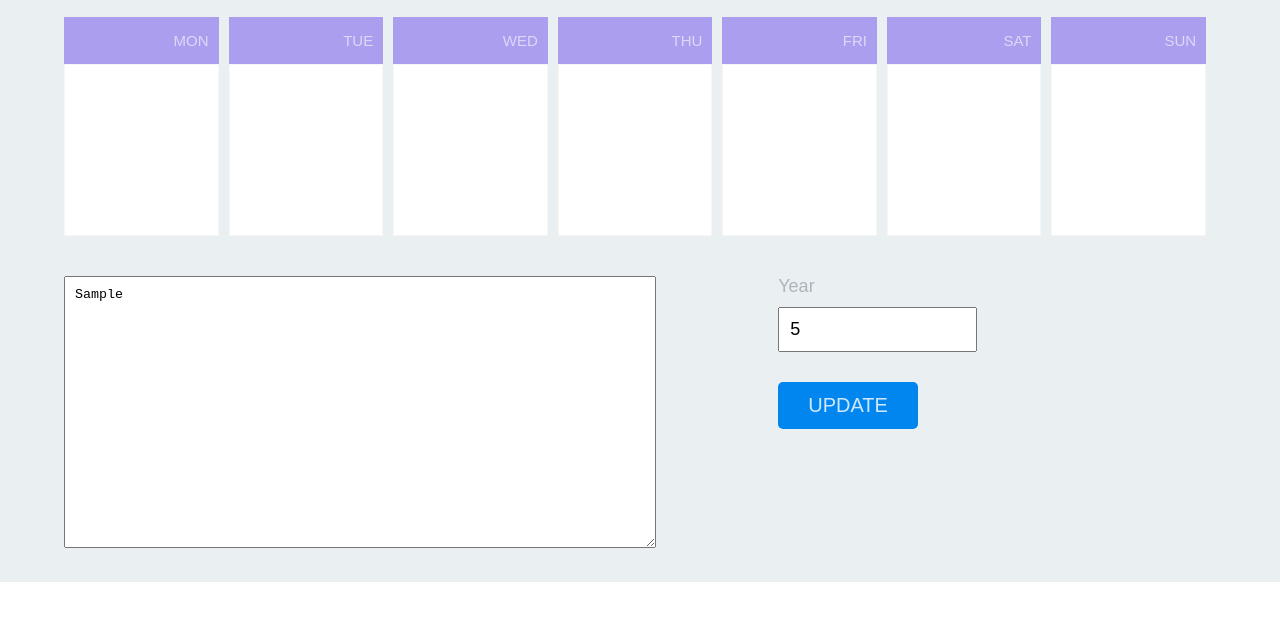
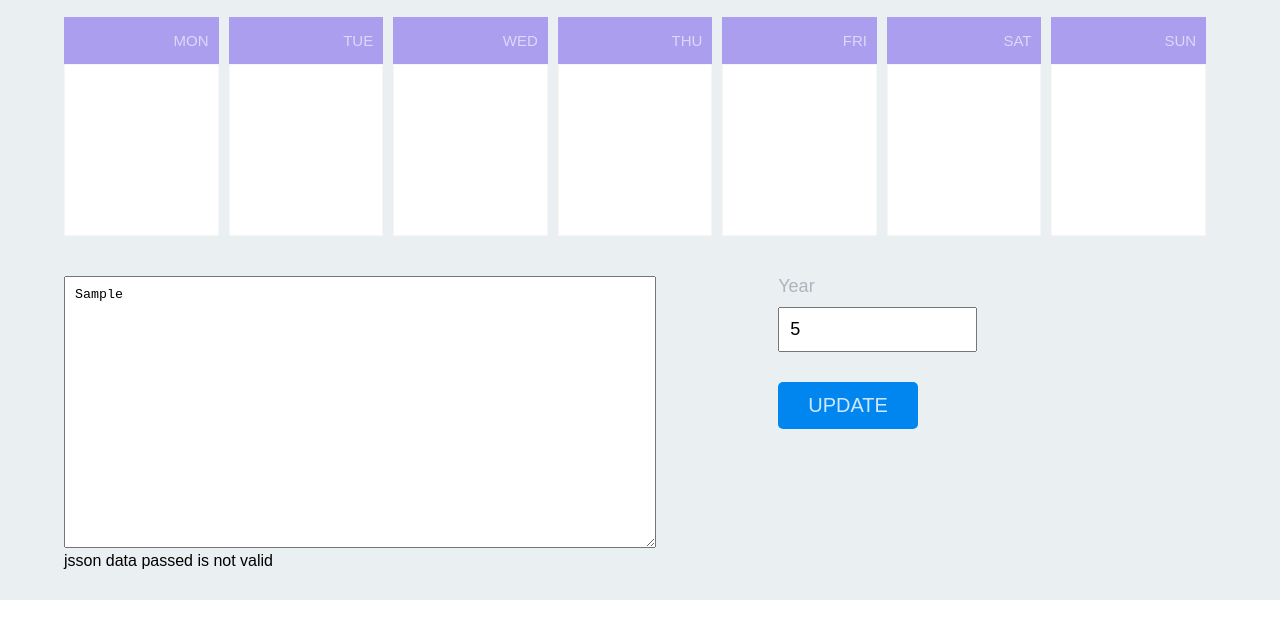
Before and after one commit to gsaurabhaxioned/es6task1, a plain HTML site: page index.html in a window 1280 px wide. Both pictures are taken after typing "Sample", "5" into the empty fields and a click on the input "UPDATE". Shown: the part 72-710 px from the top of the page. Drawn offline with nearby package versions, Linux system fonts and the light colour scheme; files that its build step writes are made by us from their sources.

Commit message:
js code for styling in progress

```diff
--- a/assets/js/script.js
+++ b/assets/js/script.js
@@ -1,173 +1,53 @@
-let textarea1 = document.querySelector('textarea');
-let forminput = document.querySelector('.main__yearsubmit__year input');
-let div1 = document.querySelector('.main__menu__item__sun');
-let div2 = document.querySelector('.main__menu__item__mon');
-let div3 = document.querySelector('.main__menu__item__tue');
-let div4 = document.querySelector('.main__menu__item__wed');
-let div5 = document.querySelector('.main__menu__item__thu');
-let div6 = document.querySelector('.main__menu__item__fri');
-let div7 = document.querySelector('.main__menu__item__sat');
+let textarea1 = document.querySelector('textarea'),
+ forminput = document.querySelector('.main__yearsubmit__year input'),
+ div1 = document.querySelector('.main__menu__item__sun'),
+ div2 = document.querySelector('.main__menu__item__mon'),
+ div3 = document.querySelector('.main__menu__item__tue'),
+ div4 = document.querySelector('.main__menu__item__wed'),
+ div5 = document.querySelector('.main__menu__item__thu'),
+ div6 = document.querySelector('.main__menu__item__fri'),
+ div7 = document.querySelector('.main__menu__item__sat'),
+ jsonerr=document.querySelector('.jsonerror'),
+ yearerr=document.querySelector('.yearerror'),
+ yearinput = document.querySelector(".yearbox"),
+ yearval = yearinput.value,
+ person =[];
 
-let person =[];
-// [
-//   {
-//     name: 'Tryan Lannister',
-//     birthday: '12/02/1978',
-//   },
-//   {
-//     name: 'Cersei Lannister',
-//     birthday: '1/30/1975',
-//   },
-//   {
-//     name: 'Daeneryes Targeryan',
-//     birthday: '11/24/1991',
-//   },
-//   {
-//     name: 'Arya Stark',
-//     birthday: '11/5/1996',
-//   },
-//   {
-//     name: 'Jon Snow',
-//     birthday: '12/03/1989',
-//   },
-//   {
-//     name: 'Sansa Stark',
-//     birthday: '08/06/1992',
-//   },
-//   {
-//     name: 'Sansa Stark',
-//     birthday: '08/06/1992',
-//   },
-//   {
-//     name: 'Sansa Stark',
-//     birthday: '08/06/1992',
-//   },
-//   {
-//     name: 'Sansa Stark',
-//     birthday: '08/06/1992',
-//   },
-//   {
-//     name: 'Sansa Stark',
-//     birthday: '08/06/1992',
-//   },
-//   {
-//     name: 'Jorah Mormath',
-//     birthday: '10/12/1988',
-//   },
-//   {
-//     name: 'Ice Cube',
-//     birthday: '01/01/1980',
-//   },
-//   {
-//     name: 'Jacob Dsouza',
-//     birthday: '02/15/1995',
-//   },
-//   {
-//     name: 'Nicola Tesla',
-//     birthday: '05/08/2000',
-//   },
-//   {
-//     name: 'Bacon Comedy',
-//     birthday: '02/25/2001',
-//   },
-//   {
-//     name: 'Jason Momoa',
-//     birthday: '04/30/2014',
-//   },
-//   {
-//     name: 'Omega Shenron',
-//     birthday: '11/24/2014',
-//   },
-//   {
-//     name: 'Akon Konvict',
-//     birthday: '11/5/2014',
-//   },
-//   {
-//     name: 'Moses Gaddam',
-//     birthday: '10/03/2015',
-//   },
-//   {
-//     name: 'Savio Chauri',
-//     birthday: '08/06/2010',
-//   },
-//   {
-//     name: 'Sharuk Khan',
-//     birthday: '10/12/1989',
-//   },
-//   {
-//     name: 'Salman Khan',
-//     birthday: '05/05/1982',
-//   },
-//   {
-//     name: 'Robert Jr',
-//     birthday: '03/15/1995',
-//   },
-//   {
-//     name: 'Captian America',
-//     birthday: '06/09/2001',
-//   },
-//   {
-//     name: 'Black Widow',
-//     birthday: '11/02/2000',
-//   },
-//   {
-//     name: 'Osama Ladin',
-//     birthday: '11/26/2011',
-//   },
-//   {
-//     name: 'Obama Barak',
-//     birthday: '09/24/1991',
-//   },
-//   {
-//     name: 'Rick Martin',
-//     birthday: '07/10/1996',
-//   },
-//   {
-//     name: 'Drake Bling',
-//     birthday: '08/06/2015',
-//   },
-//   {
-//     name: 'Mayuresh Bhaskar',
-//     birthday: '08/06/1992',
-//   },
-//   {
-//     name: 'Kapil Sharma',
-//     birthday: '10/12/2006',
-//   },
-//   {
-//     name: 'Sunny Deol',
-//     birthday: '10/20/2005',
-//   },
-//   {
-//     name: 'Amit Mane',
-//     birthday: '02/15/1997',
-//   },
-//   {
-//     name: 'Deepankar Jadhav',
-//     birthday: '03/05/1997',
-//   },
-// ];
 let manyDivs = document.querySelectorAll('.main__menu__item div');
-// console.log('manyDivs', manyDivs);
-// for (let i = 0; i < person.length; i++) {
-//   let textmsg = `{
-//     name: "${person[i].name}"
-//     birthday: "${person[i].birthday}"
-// }, `;
-//   textarea1.innerHTML += textmsg;
-// }
 function random(number) {
   return Math.floor(Math.random() * (number + 1));
 }
 let rndCol = 'rgb(' + random(255) + ',' + random(255) + ',' + random(255) + ')';
 
-document
-  .querySelector('.main__yearsubmit__submit input')
+    // function to validate JSON string
+    function IsValidJSONString(str) {
+      try { JSON.parse(str) }
+      catch (e) { return false }
+      return true;
+  }
+
+  yearinput.addEventListener("keyup",()=>{
+    console.log(yearval);
+    if(yearval.length !== 4) {
+      yearerr.innerText = "year is not valid";
+    }else {
+      yearerr.innerText = "";
+    }
+  })
+
+document.querySelector('.main__yearsubmit__submit input')
   .addEventListener('click', e => {
     e.preventDefault();
     let newobj = textarea1.value;
     // console.log(newobj);
-    person=JSON.parse(newobj);
+    // console.log(daybox.length);
+    if(!IsValidJSONString(newobj)) {
+      jsonerr.innerText="jsson data passed is not valid";
+    }else {
+      jsonerr.innerText="";
+      person=JSON.parse(newobj);
+    }
+
     console.log(person);
     let checkdata = forminput.value;
     for (let j = 0; j < manyDivs.length; j++) {
--- a/index.html
+++ b/index.html
@@ -73,7 +73,7 @@
         <div class="main__yearsubmit">
           <div class="main__yearsubmit__year">
             <label>Year</label>
-            <input type="number" name="Year">
+            <input type="number" name="Year" class="yearbox">
             <span class="yearerror"></span>
           </div>
           <div class="main__yearsubmit__submit">
```
